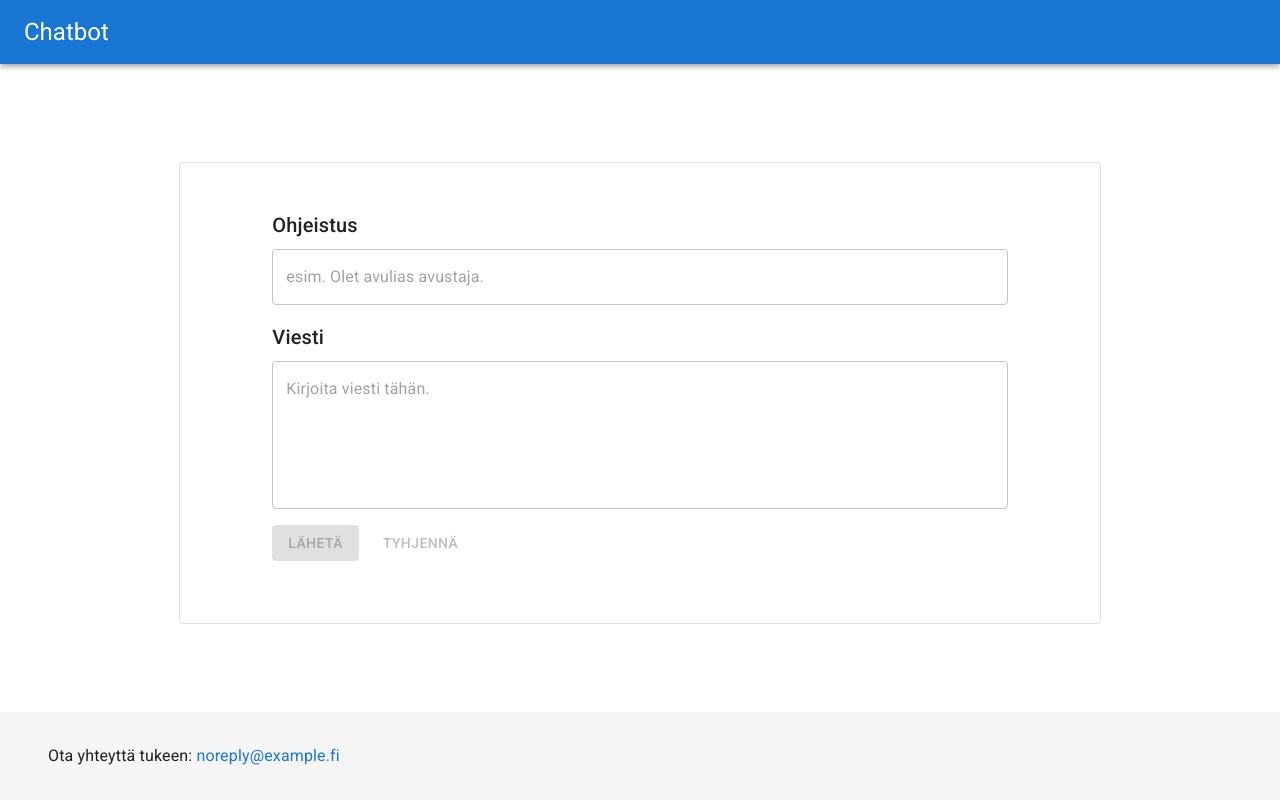
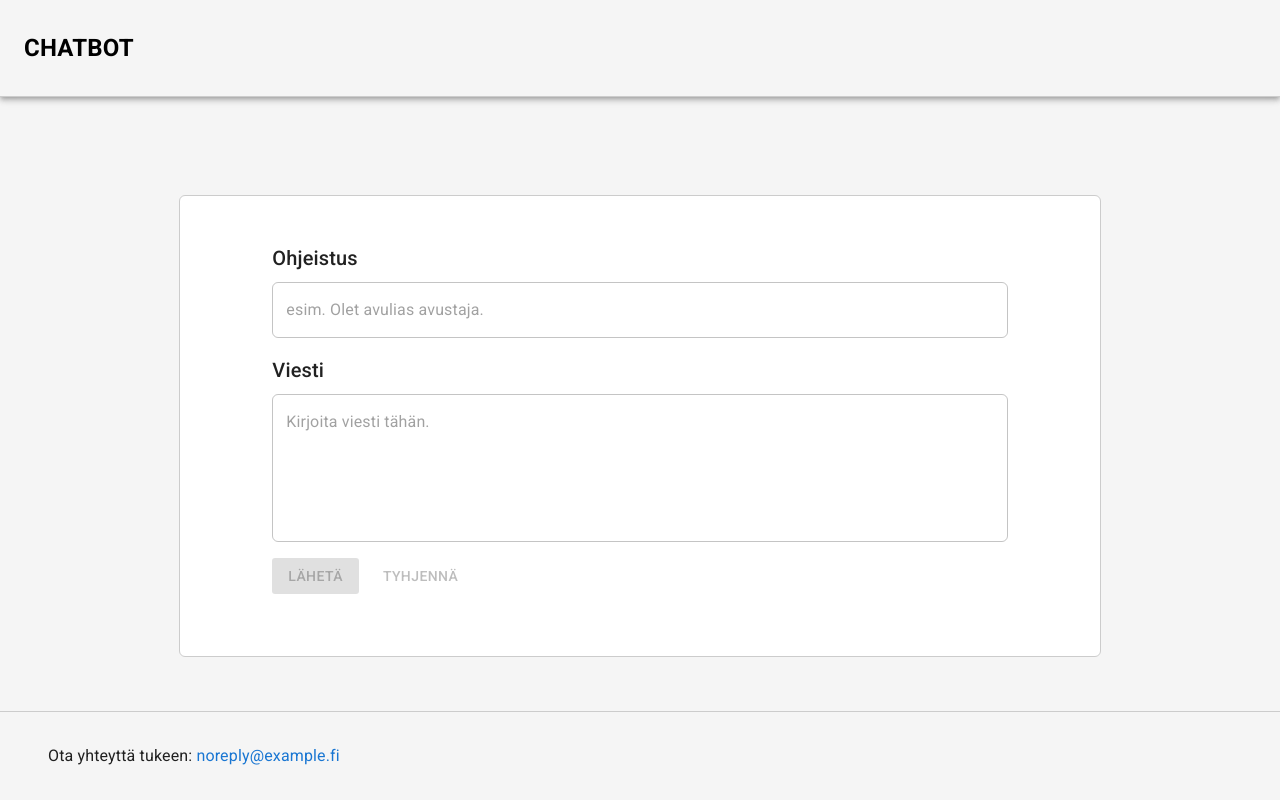
Before and after one commit to Keskimaki/chatbot, a React (Vite) app: page / in a window 1280 px wide. Built offline with nearby package versions, Linux system fonts and the light colour scheme.

Commit message:
Some styling

```diff
--- a/src/client/components/Footer/styles.ts
+++ b/src/client/components/Footer/styles.ts
@@ -1,3 +1,5 @@
+import { Theme } from '@mui/material/styles'
+
 const styles = {
   supportBox: {
     py: '2rem',
@@ -6,13 +8,15 @@ const styles = {
     justifyContent: 'space-between',
     alignItems: 'center',
   },
-  footer: {
+  footer: (theme: Theme) => ({
     top: 'auto',
     bottom: 0,
     position: 'fixed',
-    backgroundColor: '#f5f5f5',
+    backgroundColor: theme.palette.background.default,
     width: '100%',
-  },
+    borderRadius: 0,
+    borderTop: '1px solid #ccc',
+  }),
 }
 
 export default styles
--- a/src/client/components/NavBar/index.tsx
+++ b/src/client/components/NavBar/index.tsx
@@ -1,13 +1,15 @@
 import { AppBar, Toolbar, Typography } from '@mui/material'
 import { useTranslation } from 'react-i18next'
+
+import styles from './styles'
 
 const NavBar = () => {
   const { t } = useTranslation()
 
   return (
-    <AppBar position="relative">
-      <Toolbar>
-        <Typography variant="h5">{t('appName')}</Typography>
+    <AppBar position="relative" sx={styles.appbar}>
+      <Toolbar sx={styles.toolbar}>
+        <Typography sx={styles.appName}>{t('appName')}</Typography>
       </Toolbar>
     </AppBar>
   )
--- /dev/null
+++ b/src/client/components/NavBar/styles.ts
@@ -0,0 +1,54 @@
+import { Theme } from '@mui/material/styles'
+
+const styles = {
+  appbar: {
+    zIndex: (theme: Theme) => theme.zIndex.drawer + 1,
+    backgroundColor: '#f5f5f5',
+    borderRadius: 0,
+    borderBottom: '1px solid #ccc',
+    py: '1rem',
+  },
+  toolbar: {
+    display: 'flex',
+    width: '100%',
+    '@media print': {
+      display: 'none',
+    },
+    justifyContent: 'space-between',
+    padding: '0.2rem 0 0.2rem 0',
+  },
+  appName: {
+    textTransform: 'uppercase',
+    color: 'black',
+    fontWeight: 700,
+    fontSize: 24,
+    userSelect: 'none',
+  },
+  navBox: (theme: Theme) => ({
+    display: 'inline-flex',
+    alignItems: 'center',
+    color: 'inherit',
+    textDecoration: 'none',
+    marginRight: 1,
+    fontWeight: theme.typography.fontWeightMedium,
+    padding: '5px 12px',
+    backgroundColor: theme.palette.background.default,
+    transition: 'background-color 0.1s',
+    borderRadius: 3,
+    '&:hover': {
+      backgroundColor: '#f5f5f5',
+    },
+  }),
+  icon: { mr: 1 },
+  language: { mr: 1 },
+  item: {
+    flexGrow: 1,
+    justifyContent: 'center',
+  },
+  activeItem: (theme: Theme) => ({
+    color: theme.palette.primary.main,
+    fontWeight: theme.typography.fontWeightMedium,
+  }),
+}
+
+export default styles
--- a/src/client/main.tsx
+++ b/src/client/main.tsx
@@ -3,16 +3,12 @@ import ReactDOM from 'react-dom/client'
 import { RouterProvider } from 'react-router-dom'
 import { QueryClientProvider } from '@tanstack/react-query'
 import { ReactQueryDevtools } from '@tanstack/react-query-devtools'
-import CssBaseline from '@mui/material/CssBaseline'
-
-import '@fontsource/roboto/300.css'
-import '@fontsource/roboto/400.css'
-import '@fontsource/roboto/500.css'
-import '@fontsource/roboto/700.css'
+import { CssBaseline, ThemeProvider } from '@mui/material'
 
 import router from './routes/router.tsx'
 import queryClient from './util/queryClient'
 import initializeI18n from './util/i18n.ts'
+import theme from './theme.ts'
 
 await initializeI18n()
 
@@ -20,9 +16,11 @@ ReactDOM.createRoot(document.getElementById('root')!).render(
   <React.StrictMode>
     <QueryClientProvider client={queryClient}>
       <ReactQueryDevtools />
-      <CssBaseline>
-        <RouterProvider router={router} />
-      </CssBaseline>
+      <ThemeProvider theme={theme}>
+        <CssBaseline>
+          <RouterProvider router={router} />
+        </CssBaseline>
+      </ThemeProvider>
     </QueryClientProvider>
   </React.StrictMode>
 )
--- a/src/client/routes/Chat/index.tsx
+++ b/src/client/routes/Chat/index.tsx
@@ -68,6 +68,7 @@ const Chat = () => {
         sx={{
           padding: '5% 10%',
           mt: 5,
+          border: '1px solid #ccc',
         }}
       >
         <SystemMessage
--- /dev/null
+++ b/src/client/theme.ts
@@ -0,0 +1,58 @@
+import { useMemo } from 'react'
+import {
+  createTheme,
+  responsiveFontSizes,
+  ThemeOptions,
+} from '@mui/material/styles'
+
+import '@fontsource/roboto/300.css'
+import '@fontsource/roboto/400.css'
+import '@fontsource/roboto/500.css'
+import '@fontsource/roboto/700.css'
+
+const themeOptions: ThemeOptions = {
+  palette: {
+    background: {
+      default: '#f5f5f5',
+    },
+  },
+
+  shape: {
+    borderRadius: 6,
+  },
+
+  components: {
+    MuiButton: {
+      styleOverrides: {
+        root: {
+          borderRadius: 3,
+        },
+        outlined: {
+          borderWidth: '2px',
+          ':hover': {
+            borderWidth: '2px',
+          },
+        },
+      },
+    },
+
+    MuiChip: {
+      styleOverrides: {
+        root: {
+          borderRadius: 5,
+        },
+      },
+    },
+  },
+}
+
+const useTheme = () => {
+  const theme = useMemo(
+    () => responsiveFontSizes(createTheme(themeOptions)),
+    []
+  )
+
+  return theme
+}
+
+export default useTheme
```
